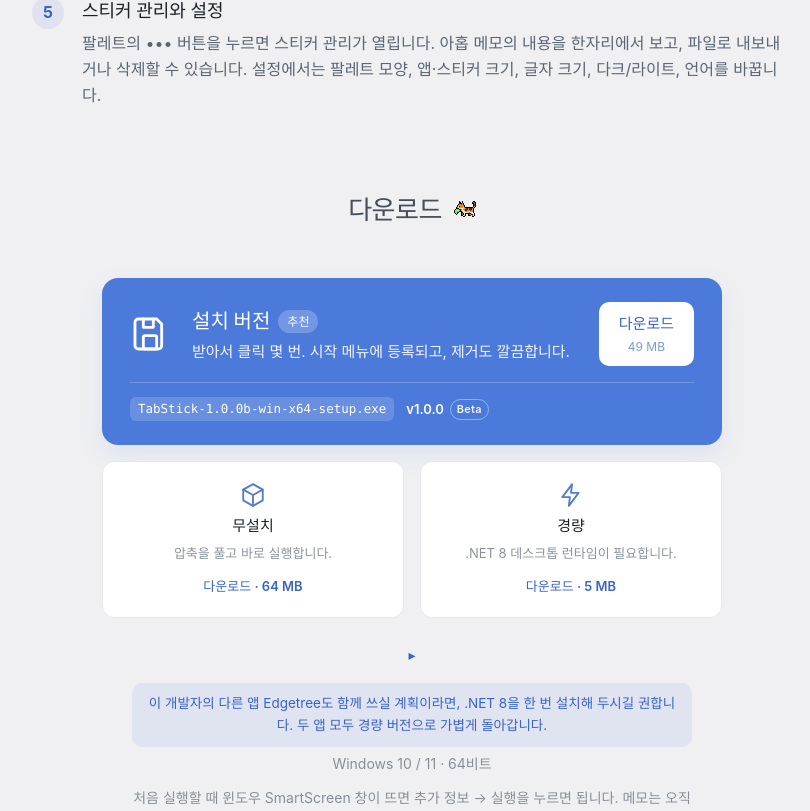
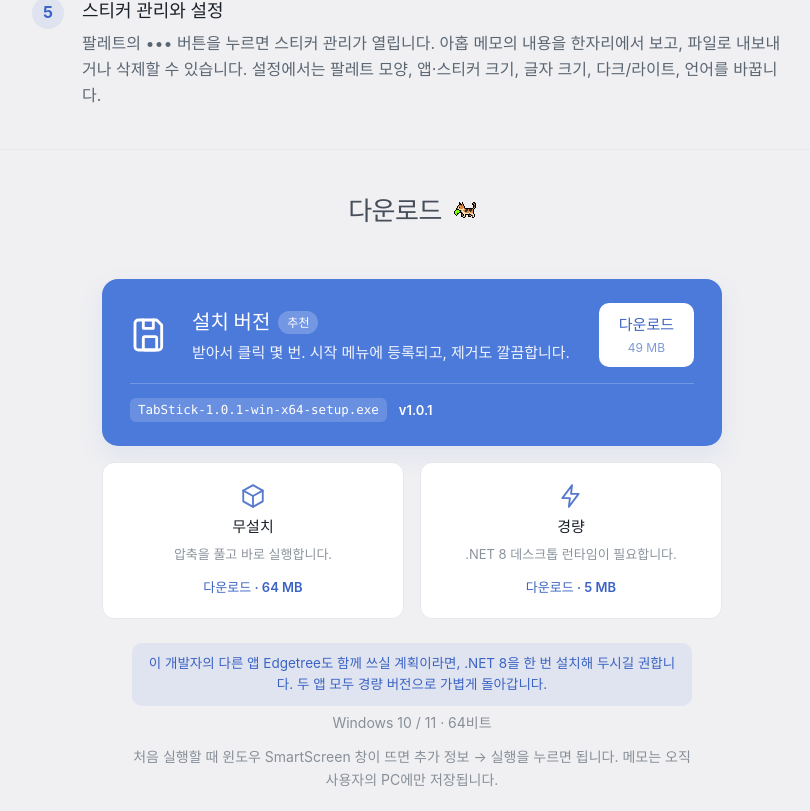
Before and after one commit to legendsteel11-dotcom/tabstick-app, a Vue app: page / in a window 1280 px wide. Shown: the part 3367-4178 px from the top of the page, without its empty margins (228-1038 px from the left). Built offline with nearby package versions, Linux system fonts and the light colour scheme; a web font is replaced by a local one.

Commit message:
Point downloads at 1.0.1

```diff
--- a/src/components/DownloadSection.vue
+++ b/src/components/DownloadSection.vue
@@ -5,16 +5,17 @@
 // 각 href를 채우면 끝 - 레이아웃·문구는 그대로다.
 const ready = true
 
-// 표시용 버전(배지 "v1.0.0")과 릴리즈 태그(v1.0.0)는 여기. 정식 전환 때 channel=''이면 (Beta) 사라짐.
-const version = '1.0.0'
-const channel = 'Beta'
+// 표시용 버전(배지 "v1.0.1")과 릴리즈 태그(v1.0.1)는 여기. channel이 비면 (Beta) 알약이 사라진다 -
+// 2026-07-26에 뗐다(개인 프로그램의 베타 표기가 "덜 만든 것"으로 읽힌다는 지적).
+const version = '1.0.1'
+const channel = ''
 
-// 파일명 라벨엔 베타 표기 b를 붙인다 - 자산명만 그렇고, 앱 버전·릴리즈 태그는 1.0.0 그대로다.
-// 자산명 규칙: TabStick-<fileVer>-win-x64-<...>. 정식 땐 fileVer을 version과 같게 두면 된다.
-const fileVer = '1.0.0b'
+// 자산명 규칙: TabStick-<fileVer>-win-x64-<...>. 베타 땐 파일명에만 b를 붙였고(1.0.0b),
+// 정식부터는 version과 같다.
+const fileVer = version
 const base = `TabStick-${fileVer}-win-x64`
 
-// GitHub 릴리즈 자산으로 직접 링크. 태그는 v<version>(=v1.0.0), 파일명은 base(1.0.0b).
+// GitHub 릴리즈 자산으로 직접 링크. 태그는 v<version>, 파일명은 base.
 const relBase = `https://github.com/legendsteel11-dotcom/tabstick-app/releases/download/v${version}`
 const dl = {
   setup: { size: '49 MB', file: `${base}-setup.exe`, href: `${relBase}/${base}-setup.exe` },
@@ -103,11 +104,8 @@
         </a>
       </div>
 
-      <!-- 메모리 설명은 접어 둔다. 궁금한 사람만 펴 보게 해 캐주얼 사용자에게 안 튀도록. -->
-      <details class="memory">
-        <summary>{{ t.download.memoryQ }}</summary>
-        <p>{{ t.download.memoryA }}</p>
-      </details>
+      <!-- 접이식 "메모리 사용량이 커 보이나요?"는 2026-07-26에 뺐다 - 접어 뒀어도 다운로드
+           버튼 바로 아래에서 먼저 변명을 꺼내는 꼴이었다. 설명이 필요하면 FAQ로. -->
 
       <!-- 두 앱을 함께 쓰는 사람을 위한 팁: .NET 8 한 번 설치 → 양쪽 경량 버전. Edtree 앱엔 반대로 TabStick을 가리키게. -->
       <p class="cross-tip">{{ t.download.bothApps }}</p>
@@ -123,6 +121,13 @@
 </template>
 
 <style scoped>
+/* 다운로드 위 가는 수평선. 원래는 바로 위 '드리는 말씀' 섹션의 배경·테두리가 경계를 만들어
+   줬는데, 그 섹션을 빼면서 사용방법과 다운로드가 그냥 이어져 버렸다(2026-07-26). 화면 폭을
+   가로지르는 한 줄이라 섹션이 갈리는 것만 알려 주고, 색은 본문 경계선 그대로라 눈에 띄지 않는다. */
+#download {
+  border-top: 1px solid var(--border);
+}
+
 .title-row {
   display: flex;
   align-items: center;
@@ -315,49 +320,11 @@
 }
 
 /* ---------- 메모리 설명(접이식) ---------- */
-.memory {
+/* 두 앱 함께 쓰는 사람용 팁. 경고(스마트스크린)와 달리 도움 제안이라 옅은 강조색 상자로 둔다.
+   접이식 메모리 설명이 있던 자리라, 버튼 묶음과의 간격은 그쪽이 쓰던 24를 물려받는다. */
+.cross-tip {
   max-width: 560px;
   margin: 24px auto 0;
-  text-align: center;
-}
-
-.memory summary {
-  display: inline-flex;
-  align-items: center;
-  gap: 6px;
-  cursor: pointer;
-  font-size: 14px;
-  font-weight: 600;
-  color: var(--accent-strong);
-  list-style: none;
-}
-
-.memory summary::-webkit-details-marker {
-  display: none;
-}
-
-.memory summary::before {
-  content: '▸';
-  display: inline-block;
-  transition: transform 0.15s ease;
-}
-
-.memory[open] summary::before {
-  transform: rotate(90deg);
-}
-
-.memory p {
-  margin-top: 10px;
-  font-size: 14px;
-  line-height: 1.7;
-  opacity: 0.75;
-  text-align: left;
-}
-
-/* 두 앱 함께 쓰는 사람용 팁. 경고(스마트스크린)와 달리 도움 제안이라 옅은 강조색 상자로 둔다. */
-.cross-tip {
-  max-width: 560px;
-  margin: 16px auto 0;
   padding: 10px 16px;
   background: var(--accent-bg);
   border-radius: 10px;
```
